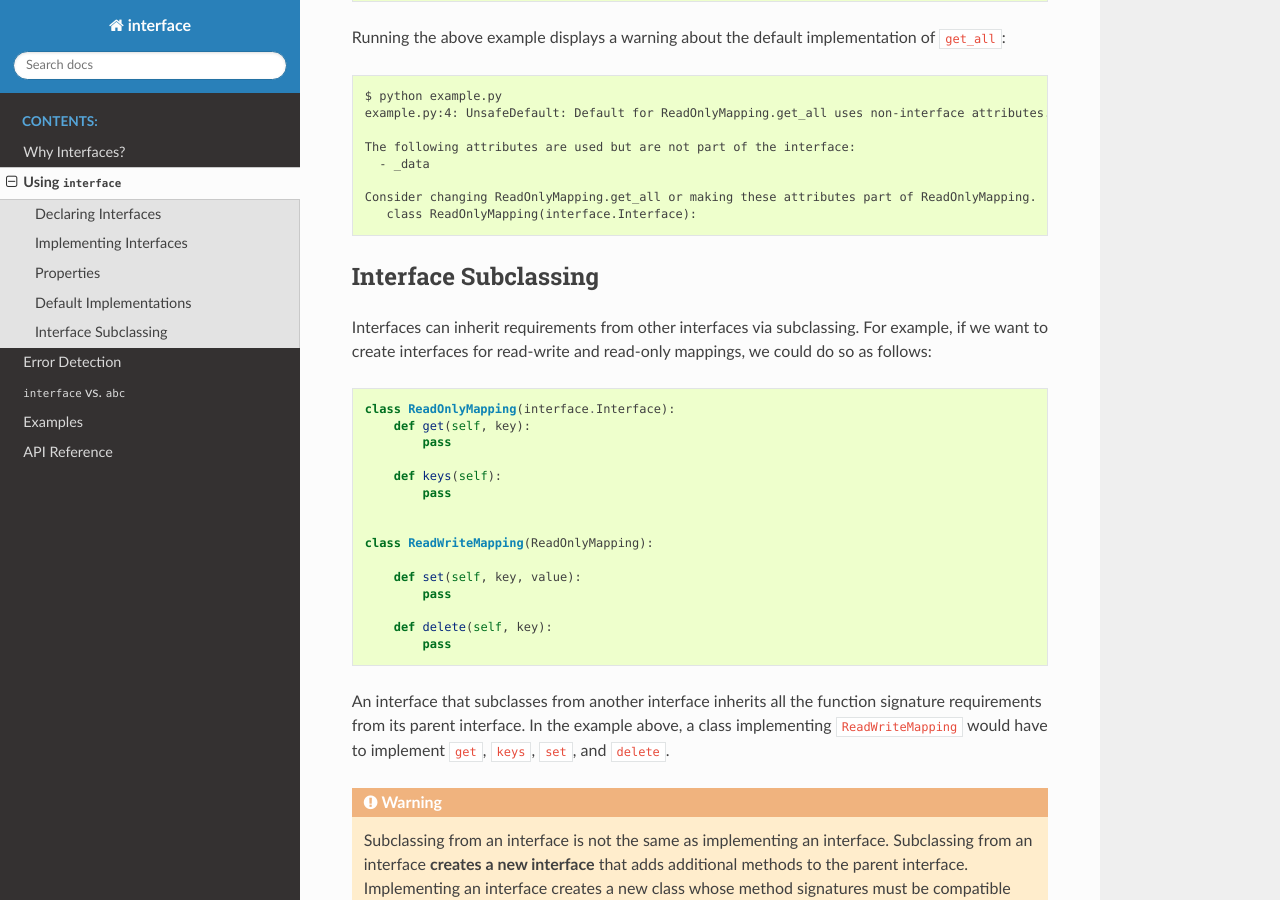
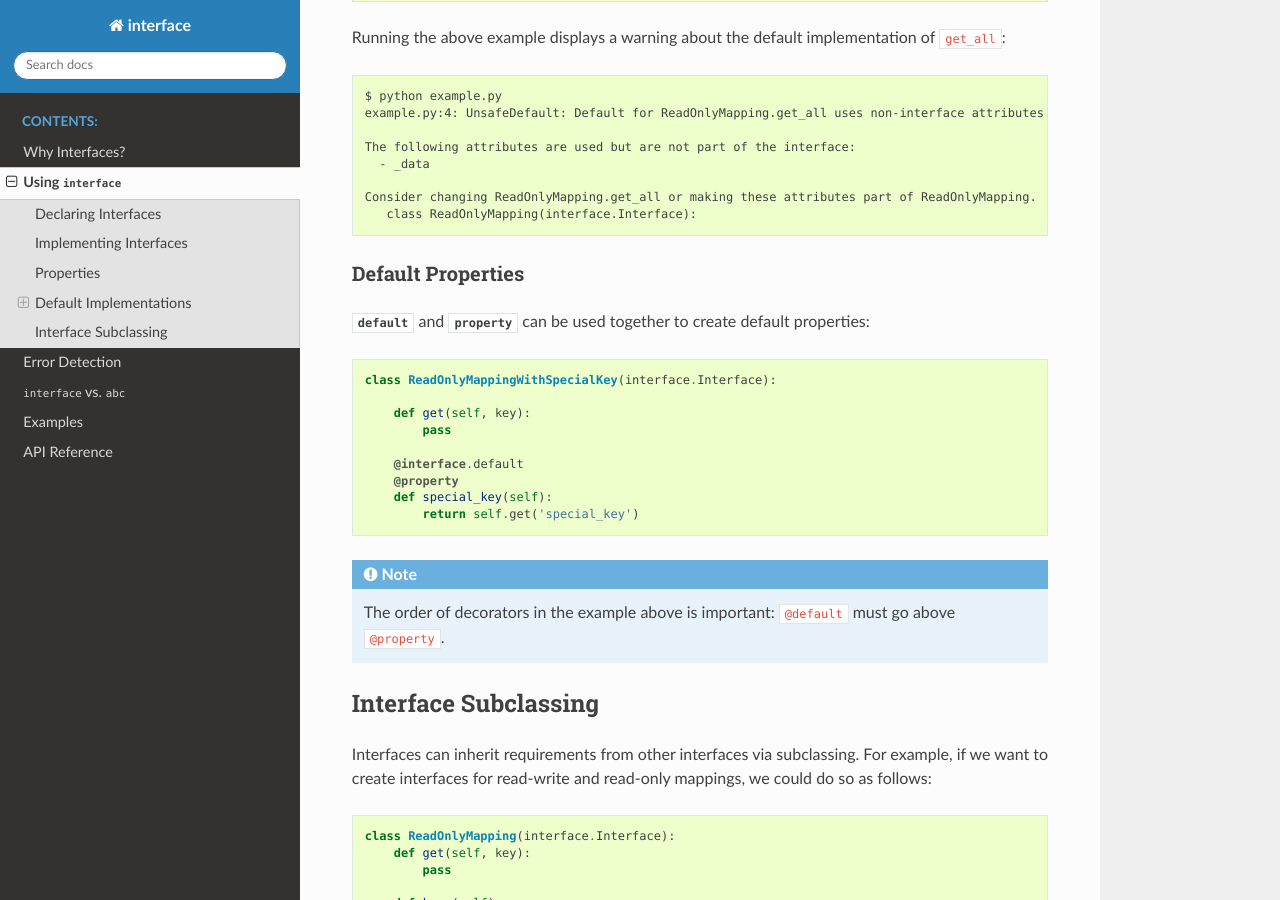
Before and after one commit to ssanderson/python-interface, a Sphinx documentation site: the page built from docs/usage.rst, in a window 1280 px wide and 900 px high, scrolled down 2969 px. Built offline with Sphinx 7.4.7 and the Read the Docs theme 2.0.0, drawn with Linux system fonts in a browser that asks for light colours.

Commit message:
DOC: Document correct syntax for default properties.

```diff
--- a/docs/usage.rst
+++ b/docs/usage.rst
@@ -173,6 +173,28 @@
    Consider changing ReadOnlyMapping.get_all or making these attributes part of ReadOnlyMapping.
       class ReadOnlyMapping(interface.Interface):
 
+Default Properties
+******************
+
+:class:`default` and :class:`property` can be used together to create default properties:
+
+.. code-block:: python
+
+   class ReadOnlyMappingWithSpecialKey(interface.Interface):
+
+       def get(self, key):
+           pass
+
+       @interface.default
+       @property
+       def special_key(self):
+           return self.get('special_key')
+
+.. note::
+
+   The order of decorators in the example above is important: ``@default`` must
+   go above ``@property``.
+
 Interface Subclassing
 ~~~~~~~~~~~~~~~~~~~~~
 
```
